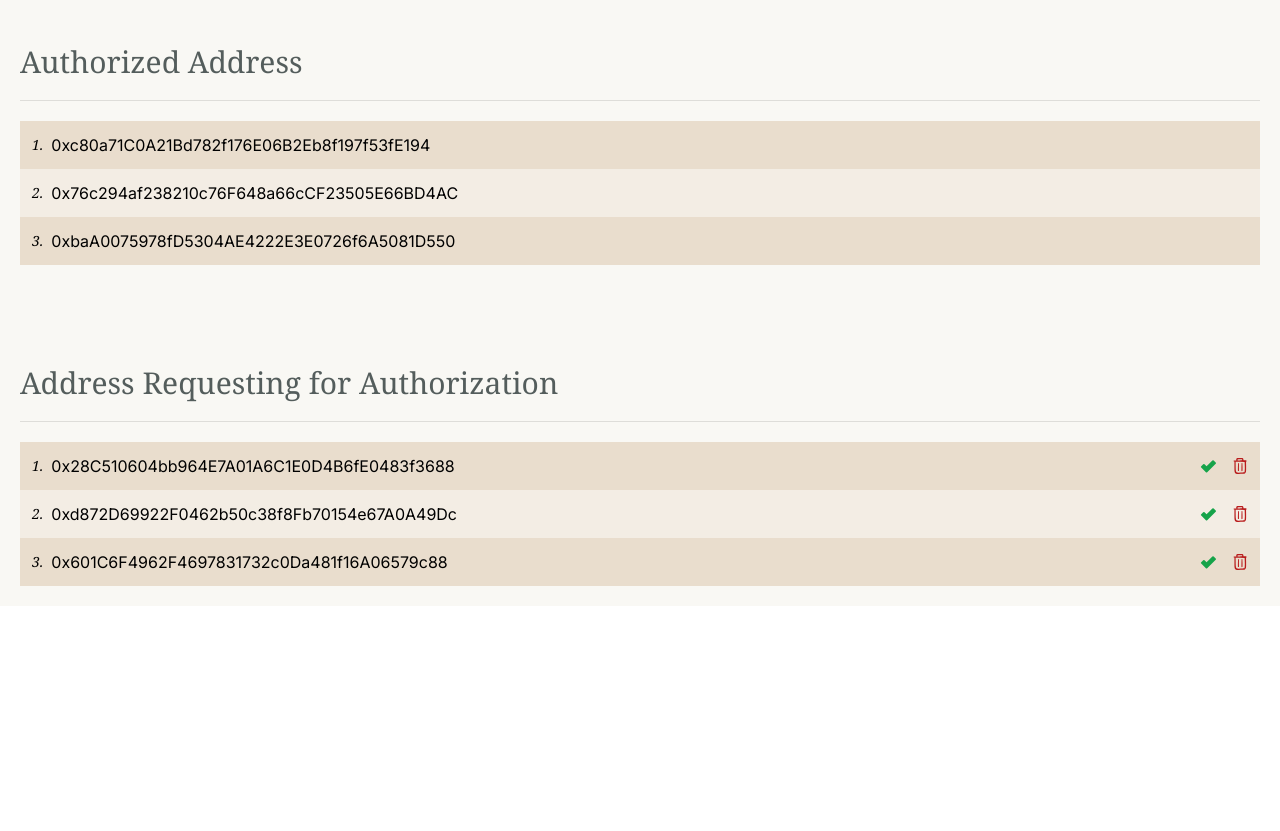
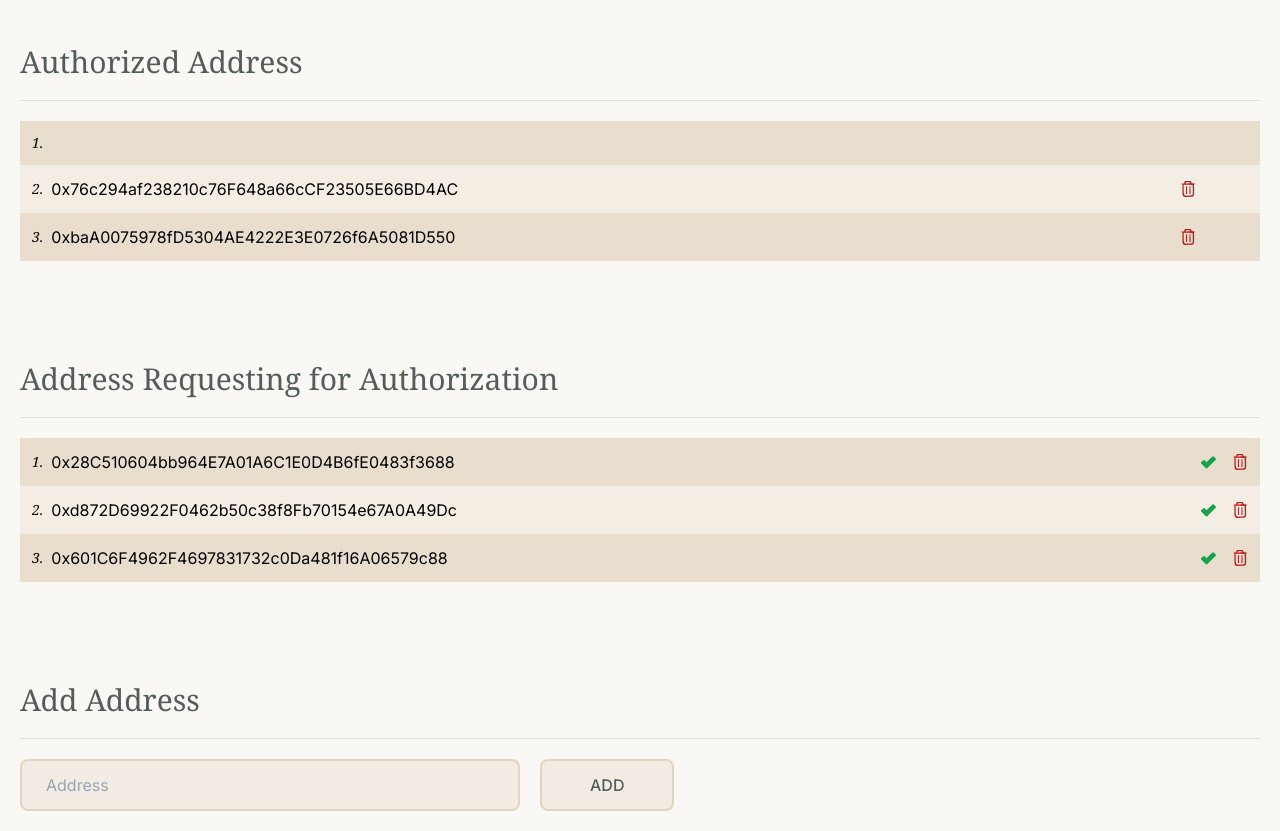
Before and after one commit to Fearless09/wine-test, a Next.js app: page /admin in a window 1280 px wide. Before the commit this address had no page. Shown: the part 280-1111 px from the top of the page. Before the commit the page ends 886 px from the top, so only its background shows below. Built offline with nearby package versions, Linux system fonts and the light colour scheme.

Commit message:
Executing Blockchain Functions

```diff
--- a/app/Context.jsx
+++ b/app/Context.jsx
@@ -1,71 +1,156 @@
 "use client"
 import { v4 as uuidv4 } from 'uuid';
-import React, { createContext, useState } from "react";
+import React, { createContext, useState, useEffect } from "react";
+import { BigNumber, ethers } from 'ethers';
+import WineRegistryContract from './blockchain/WineRegistry.json';
 
 export const AppContext = createContext()
 
 export default function AppContextProvider({ children }) {
     // Owner's Address
-    // const owner = '0x1a930B92C36D3BA43CFcF5Ce5EDca2E75A7c8cDB'
-    const owner = '0xc80a71C0A21Bd782f176E06B2Eb8f197f53fE194'
+    const [owner, setOwner] = useState("")
     const [authorizedAddress, setAuthorizedAddress] = useState([owner, "0x76c294af238210c76F648a66cCF23505E66BD4AC", "0xbaA0075978fD5304AE4222E3E0726f6A5081D550"])
     const [requestingAuthorization, setRequestingAuthorization] = useState(["0x28C510604bb964E7A01A6C1E0D4B6fE0483f3688", "0xd872D69922F0462b50c38f8Fb70154e67A0A49Dc", "0x601C6F4962F4697831732c0Da481f16A06579c88"])
 
-    const [wines, setWines] = useState([
-        {
-            uuid: '6ab51925-37b4-4031-ac15-d5c0efaa9ea2',
-            name: `2016 Ca'Marcanda Vistamare Toscana`,
-            year: 2013,
-            country: 'France',
-            type: 'Chardonnay',
-            price: '$108.00',
-            description: `The flavors are lively and fresh with a fine balance and a perceptible elegance and finesse. Ca’Marcanda Vistamare Toscana 2016 is fragrant and expressive with fruity and floral notes which recall apples and white peaches.`,
-            image: "/new/1.webp",
-            owner_address: "0x1a930b92c36d3ba43cfcf5ce5edca2e75a7c8cdb"
-        },
-        {
-            uuid: '5a5211a7-f1ba-428b-90b8-2340470921d4',
-            name: `2016 Chateau Montjoie Barsac`,
-            year: 2013,
-            country: 'Italy',
-            type: 'Chardonnay',
-            price: '$158.00',
-            description: `Chateau Montjoie Barsac 2019 has a transparent golden color. The nose combines notes of fresh red fruit with pleasant hints of vanilla. The palate is well balanced, supple, and remarkable for its silky tannins and pleasurable freshness. It has a distinctive lengthy finish.`,
-            image: "/new/2.webp",
-            owner_address: ""
-        },
-        {
-            uuid: 'b0f8660f-f049-4325-bf30-dfab07ebfa06',
-            name: `2015 Aloxe Corton Remy Gautier`,
-            year: 2015,
-            country: 'France',
-            type: 'Pinot Noir',
-            price: '$180.00',
-            description: `Persistent and mineral on the finish and aftertaste, Aloxe Corton Remy Gautier 2017 has a translucent pink color. The nose combines notes of fresh red fruit with pleasant hints of vanilla. It has a distinctive lengthy finish.`,
-            image: "/new/3.webp",
-            owner_address: ""
-        },
-        {
-            uuid: '989c5b68-5348-4d14-9b48-6fcc80b8c5eb',
-            name: `2017 Volnay Marcel Frecourt`,
-            year: 2013,
-            country: 'Rome',
-            type: 'Pinot Noir',
-            price: '$120.00',
-            description: `The first contemporary red wine blended with untraditional varieties (specifically Merlot) and one of the first red wines in the Chianti Classico region that didn’t use white grapes. Volnay Marcel Frecourt is a milestone. It’s produced with a selection of Sangiovese, Cabernet Sauvignon and Cabernet Franc. `,
-            image: "/new/4.webp",
-            owner_address: ""
-        },
-    ])
+    const [wines, setWines] = useState(null)
     // Connected Address
     const [address, setAddress] = useState(null)
 
+    const [provider, setProvider] = useState(null);
+    const [contract, setContract] = useState(null);
 
-    // console.log(uuidv4())
-    // console.log(authorizedAddress)
+    useEffect(() => {
+        const init = async () => {
+            if (typeof window !== 'undefined' && typeof window.ethereum !== 'undefined') {
+                // Modern dapp browsers
+                window.ethereum.autoRefreshOnNetworkChange = false;
+                try {
+                    // Request account access
+                    await window.ethereum.request({ method: 'eth_requestAccounts' })
+                        .then(result => {
+                            setAddress(result[0])
+                        })
+                } catch (error) {
+                    console.error('User denied account access');
+                }
+                const providerInstance = new ethers.providers.Web3Provider(window.ethereum);
+                setProvider(providerInstance);
+            } else {
+                // Non-dapp browsers
+                console.error('Non-Ethereum browser detected. You should consider trying MetaMask!');
+            }
+        };
+        init();
+    }, []);
+
+    useEffect(() => {
+        if (provider) {
+            const signer = provider.getSigner();
+            const contractInstance = new ethers.Contract(
+                WineRegistryContract.address,
+                WineRegistryContract.output.abi,
+                signer
+            );
+            setContract(contractInstance);
+        }
+    }, [provider]);
+
+    const getAllWinesByOwner = async (ownerAddress) => {
+        try {
+            const wine = await contract.getAllWinesByOwner(ownerAddress);
+            setWines(wine)
+            // console.log('Wines:', wine)
+            return wine;
+        } catch (error) {
+            console.error('Error getting wines:', error);
+            return [];
+        }
+    };
+
+    const removeWineById = async (ownerAddress, wineIndex) => {
+        try {
+            const tx = await contract.removeWineByOwner(ownerAddress, wineIndex);
+            const res = await tx.wait();
+            console.log('Wine removed successfully', res);
+            getAllWinesByOwner(address)
+        } catch (error) {
+            console.error('Error removing wine:', error);
+        }
+    };
+
+    const getWineById = async (ownerAddress, wineIndex) => {
+        try {
+            const wine = await contract.getWineById(ownerAddress, wineIndex);
+            console.log('Wine:', wine);
+            return wine;
+        } catch (error) {
+            console.error('Error getting wine:', error);
+            return null;
+        }
+    };
+
+    const getOwner = async () => {
+        try {
+            const block_owner = await contract.owner();
+            // console.log('Owner:', block_owner);
+            setOwner(block_owner)
+            return block_owner;
+        } catch (error) {
+            console.error('Error getting owner:', error);
+            return [];
+        }
+    };
+
+    const getAllOwners = async () => {
+        try {
+            const owners = await contract.getOwners();
+            console.log('Owners:', owners);
+            setAuthorizedAddress(owners)
+            return owners;
+        } catch (error) {
+            console.error('Error getting owners:', error);
+            return [];
+        }
+    };
+
+    const addOwner = async (ownerAddress) => {
+        console.log("Adding ", ownerAddress)
+        try {
+            const tx = await contract.addOwner(ownerAddress);
+            const res = await tx.wait();
+            getAllOwners()
+            console.log('Owner added successfully', res);
+        } catch (error) {
+            console.error('Error adding owner:', error);
+        }
+    };
+
+    const removeOwner = async (ownerAddress) => {
+        console.log("Removing ", ownerAddress)
+        try {
+            const tx = await contract.removeOwner(ownerAddress);
+            const res = await tx.wait();
+            getAllOwners()
+            console.log('Owner removed successfully', res);
+        } catch (error) {
+            console.error('Error removing owner:', error);
+        }
+    };
+
+    useEffect(() => {
+        if (address && contract) {
+            getAllWinesByOwner(address)
+            getOwner()
+            getAllOwners()
+            // console.log(address)
+        }
+    }, [address, contract])
+
+    // address && removeWineById(address, "0x41f0675afad34455c67b56c91788d6be3134d341769fbf23adfea8b69f6696f6")
+    // address && getAllWinesByOwner(address)
     return (
         <AppContext.Provider
-            value={{ wines, setWines, address, setAddress, owner, authorizedAddress, setAuthorizedAddress, setRequestingAuthorization, requestingAuthorization }}
+            value={{ contract, addOwner, removeOwner, removeWineById, wines, setWines, address, setAddress, owner, authorizedAddress, setAuthorizedAddress, setRequestingAuthorization, requestingAuthorization }}
         >
             {children}
         </AppContext.Provider>
--- a/app/admin/page.jsx
+++ b/app/admin/page.jsx
@@ -1,20 +1,38 @@
 "use client"
-import React, { useContext, useEffect } from 'react'
+import React, { useContext, useEffect, useState } from 'react'
 import { BackSVG, DeleteSVG, MarkSVG } from '../components/Svgs'
 import NavBar from '../components/NavBar'
 import { useRouter } from 'next/navigation'
 import { AppContext } from '../Context'
 
 export default function Page() {
-    const { address, authorizedAddress, setAuthorizedAddress, requestingAuthorization, setRequestingAuthorization, owner } = useContext(AppContext)
+    const { contract, address, authorizedAddress, setAuthorizedAddress, requestingAuthorization, setRequestingAuthorization, owner, addOwner, removeOwner } = useContext(AppContext)
+    const [addAddress, setAddAddress] = useState("")
+    const [isDiable, setIsDisable] = useState(true)
     const router = useRouter()
 
     useEffect(() => {
-        if (owner?.toLowerCase() !== address?.toLowerCase()) {
-            router.push('/')
-            return
+        if (contract && owner && address) {
+            if (owner?.toLowerCase() !== address?.toLowerCase()) {
+                router.push('/')
+                return
+            }
         }
-    }, [address, owner])
+    }, [address, owner, contract])
+
+    useEffect(() => {
+        if (!addAddress || addAddress === "" || addAddress?.trim() === "") {
+            setIsDisable(true)
+        } else {
+            setIsDisable(false)
+        }
+    }, [addAddress])
+
+    const onAdd = async (e) => {
+        e.preventDefault()
+        await addOwner(addAddress)
+        setAddAddress("")
+    }
 
     const deleteRequest = (value) => {
         setRequestingAuthorization(prevArray => prevArray.filter(item => item !== value))
@@ -48,11 +66,21 @@ export default function Page() {
                 <ul className='flex flex-col gap1'>
                     {authorizedAddress?.map((item, index) => (
                         <li
-                            className='p-3 odd:bg-[#B98D58]/25 even:bg-[#B98D58]/10 hover:bg-white flex items-center gap-2'
+                            className='p-3 pe-16 odd:bg-[#B98D58]/25 even:bg-[#B98D58]/10 hover:bg-white flex items-center gap-5 justify-between'
                             key={index}
                         >
-                            <span className='italic font-serif text-sm font-extralight select-none'>{index + 1}.</span>
-                            <span> {item}</span>
+                            <span className='flex items-center gap-2'>
+                                <span className='italic font-serif text-sm font-extralight select-none'>{index + 1}.</span>
+                                <span> {item}</span>
+                            </span>
+                            {item?.toLowerCase() !== owner?.toLowerCase() && (
+                                <button
+                                    className='text-red-700'
+                                    onClick={() => removeOwner(item)}
+                                >
+                                    <DeleteSVG />
+                                </button>
+                            )}
                         </li>
                     ))}
                 </ul>
@@ -87,6 +115,30 @@ export default function Page() {
                         </li>
                     ))}
                 </ul>
+
+                <h4 className='py-5 mt-20 mb-5 border-b border-[#DEDDD9] text-[#545D5C] text-3xl font-medium font-serif'>
+                    Add Address
+                </h4>
+                <form
+                    className='flex items-center gap-5'
+                    onSubmit={onAdd}
+                >
+                    <input
+                        className='bg-[#B98D58]/10 border-2 border-[#B98D58]/25 focus-visible:outline-[#B98D58] outline-2 outline-transparent py-3 px-6 rounded-lg w-full max-w-[500px]'
+                        type="text"
+                        placeholder='Address'
+                        value={addAddress}
+                        onChange={(e) => setAddAddress(e.target.value)}
+                        required
+                    />
+                    <button
+                        className='w-max py-3 px-12 rounded-lg border-2 border-[#B98D58] bg-[#B98D58]/25 text-[#545D5C] disabled:bg-[#B98D58]/10 disabled:border-[#B98D58]/25 font-medium active:scale-[0.95]'
+                        type='submit'
+                        disabled={isDiable}
+                    >
+                        ADD
+                    </button>
+                </form>
             </div>
         </section>
     )
--- a/app/blockchain/WineRegistry.json
+++ b/app/blockchain/WineRegistry.json
@@ -1,5 +1,5 @@
 {
-    "address": "0xacc6f3781bb00824d60a59f2b966d5e074a1eac6",
+    "address": "0x87455DFdCb31aD48be2D087Bc0a1849Dc334FC5F",
     "compiler": {
         "version": "0.8.25+commit.b61c2a91"
     },
--- a/app/components/Header.jsx
+++ b/app/components/Header.jsx
@@ -3,8 +3,8 @@ import NavBar from './NavBar'
 
 export default function Header() {
     return (
-        <header className="w-full h-svh bg-[url('/header-bg.jpg')] bg-no-repeat bg-cover bg-center text-white">
-            <div className='bg-black/25 h-full bg-[url("/header-bottom.svg")] bg-no-repeat bg-bottom bg-contain'>
+        <header className="relative w-full h-svh bg-[url('/header-bg.jpg')] bg-no-repeat bg-cover bg-center text-white">
+            <div className='bg-black/25 h-full bg-[url("/header-bottom.svg")] bg-no-repeat bg-bottom  bg-contain'>
                 <NavBar />
                 <div className='h-full p-5 container mx-auto flex items-center justify-center text-[#F9F8F4]'>
                     <h1 className='text-center font-semibold font-serif leading-relaxed text-5xl'>
@@ -12,6 +12,7 @@ export default function Header() {
                     </h1>
                 </div>
             </div>
+            <div className='absolute w-full h-1 -bottom-1 left-0 -translate-y-1/2 bg-[#F9F8F4]'></div>
         </header>
     )
 }
--- a/app/components/Product.jsx
+++ b/app/components/Product.jsx
@@ -5,18 +5,20 @@ import Link from 'next/link'
 import { AppContext } from '../Context'
 
 export default function Product({ item }) {
-    const { wines, setWines, address } = useContext(AppContext)
+    const { removeWineById, wines, setWines, address } = useContext(AppContext)
 
     const deleteWine = () => {
-        if (address === item.owner_address) {
-            setWines(prevWines => prevWines.filter(wine => wine.uuid !== item.uuid));
+        if (address.toLowerCase() === item.owner.toLowerCase()) {
+            removeWineById(address, item.id)
+            console.log("Delete", item.id)
+            console.log("Delete", address)
         }
     }
     return (
         <div
             className='relative border border-[#DEDDD9] p-4 rounded-lg shadow-lg'
         >
-            {(address === item.owner_address) && (
+            {(address?.toLowerCase() === item.owner.toLowerCase()) && (
                 <button
                     className='absolute z-20 right-4 top-4 rounded-full p-2 bg-red-200/50 text-red-700 flex items-center justify-center'
                     onClick={() => deleteWine()}
@@ -26,10 +28,10 @@ export default function Product({ item }) {
             )}
             <div className='h-[460px] overflow-hidden'>
                 <Link
-                    href={`/wine/${item.uuid}`}
+                    href={`/wine/${item.id}`}
                 >
                     <Image
-                        src={item.image}
+                        src={"/new/1.webp"}
                         width={1080}
                         height={1080}
                         alt={item.name}
@@ -39,17 +41,17 @@ export default function Product({ item }) {
             </div>
             <div className='text-center px-[10px] pb-[50px] w-[250px] mx-auto'>
                 <Link
-                    href={`/wine/${item.uuid}`}
+                    href={`/wine/${item.id}`}
                 >
                     <h1 className='pt-7 pb-2 text-3xl leading-normal font-serif text-[#545C5D]'>
                         {item.name}
                     </h1>
-                    <p className='font-serif mb-2 text-[#242E35]'>
+                    {/* <p className='font-serif mb-2 text-[#242E35]'>
                         {item.type}
                     </p>
                     <p className='font-medium text-[#b3af54]'>
                         {item.price}
-                    </p>
+                    </p> */}
                 </Link>
             </div>
         </div>
--- a/app/components/Products.jsx
+++ b/app/components/Products.jsx
@@ -1,14 +1,11 @@
 "use client"
 import React, { useContext } from 'react'
 import { AppContext } from '../Context'
-import { v4 as uuidv4 } from 'uuid'
 import Product from './Product'
 
 export default function Products() {
     const { wines } = useContext(AppContext)
 
-    // console.log(uuidv4())
-    // console.log(wines)
     return (
         <section className='p-5 pb-[100px] bg-[#F9F8F4] bg-[url("/grape.webp")] bg-no-repeat bg-center'>
             <div className='container mx-auto mt-10 grid md:grid-cols-2 xl:grid-cols-4 gap-x-5 gap-y-10'>
--- a/app/page.jsx
+++ b/app/page.jsx
@@ -74,12 +74,13 @@ export default function Home() {
     //======================
 
     //7. get all wines by owner
-    const wines = await getAllWinesByOwner(
-      '0x5CFb4D18bAfDb4A7E9663cf8CE87dB149D5611B3'
-    ).catch(error => console.error(error))
-    //get values of type BigNumber like lotsize from blockchain response.
-    //Note that we got multiple wines
-    if (wines) console.log(getStringOfBigNumber(wines[0][3]))
+    // const wines = await getAllWinesByOwner(
+    //   '0x1a930B92C36D3BA43CFcF5Ce5EDca2E75A7c8cDB'
+    // ).catch(error => console.error(error))
+    // //get values of type BigNumber like lotsize from blockchain response.
+    // //Note that we got multiple wines
+    // if (wines()) console.log(getStringOfBigNumber(wines[0][3]))
+    // wines()
 
     //================
 
--- a/app/wine/[id]/page.jsx
+++ b/app/wine/[id]/page.jsx
@@ -8,20 +8,39 @@ import Image from 'next/image'
 
 export default function Page({ params }) {
     const { id } = params
-    const { wines, setWines, address } = useContext(AppContext)
+    const { wines, setWines, address, contract, removeWineById } = useContext(AppContext)
     const [wine, setWine] = useState(null)
     const router = useRouter()
     const currentURL = window.location.href
 
-    // console.log(id)
+    const getWineById = async (ownerAddress, wineIndex) => {
+        try {
+            const block_wine = await contract.getWineById(ownerAddress, wineIndex);
+            console.log('Wine:', block_wine);
+            setWine(block_wine)
+            return block_wine;
+        } catch (error) {
+            console.error('Error getting wine:', error);
+            return null;
+        }
+    };
+
     useEffect(() => {
-        const findWine = wines?.find(item => item.uuid === id)
-        setWine(findWine)
-    }, [wines, id])
+        if (address && contract && id) {
+            getWineById(address, id)
+        }
+    }, [contract, id, address,])
 
-    const deleteWine = () => {
-        if (address === wine.owner_address) {
-            setWines(prevWines => prevWines.filter(prevWine => prevWine.uuid !== wine.uuid));
+    const deleteWine = async () => {
+        if (address.toLowerCase() === wine.owner.toLowerCase()) {
+            console.log("Delete Cliked")
+            try {
+                await removeWineById(address, wine.id)
+                getWineById(address, id)
+                console.log("Wine Removed")
+            } catch (error) {
+                console.error('Error removing wine:', error);
+            }
         }
     }
 
@@ -49,7 +68,7 @@ export default function Page({ params }) {
                         {/* Wine Image */}
                         <div className='relative text-center'>
                             <Image
-                                src={wine?.image}
+                                src={"/new/1.webp"}
                                 width={555}
                                 height={1024}
                                 alt={wine?.name}
@@ -61,28 +80,36 @@ export default function Page({ params }) {
                             <h1 className='text-6xl leading-tight font-light text-[#545D5C] mb-5'>
                                 {wine?.name}
                             </h1>
-                            <p className='mb-5 font-medium text-[#B98D58]'>
+                            {/* <p className='mb-5 font-medium text-[#B98D58]'>
                                 {wine?.price}
                             </p>
                             <p className='text-lg font-extralight text-[#545D5C] font-serif leading-8'>
                                 {wine?.description}
-                            </p>
+                            </p> */}
 
                             <h4 className='py-5 my-5 border-b border-[#DEDDD9] text-[#545D5C] text-xl font-medium font-serif'>
                                 Technical
                             </h4>
-                            <p className='text-[#545D5C] font-serif text-lg flex items-center gap-3 mb-2'>
+                            {/* <p className='text-[#545D5C] font-serif text-lg flex items-center gap-3 mb-2'>
                                 <span className='font-medium'>Harvest Date:</span>
                                 <span className='font-extralight'>{wine?.year}</span>
-                            </p>
+                            </p> */}
                             <p className='text-[#545D5C] font-serif text-lg flex items-center gap-3 mb-2'>
                                 <span className='font-medium'>Country:</span>
                                 <span className='font-extralight'>{wine?.country}</span>
                             </p>
-                            <p className='text-[#545D5C] font-serif text-lg flex items-center gap-3'>
+                            <p className='text-[#545D5C] font-serif text-lg flex items-center gap-3 mb-2'>
+                                <span className='font-medium'>Region:</span>
+                                <span className='font-extralight'>{wine?.region}</span>
+                            </p>
+                            <p className='text-[#545D5C] font-serif text-lg flex items-center gap-3 mb-2'>
+                                <span className='font-medium'>Area:</span>
+                                <span className='font-extralight'>{wine?.area}</span>
+                            </p>
+                            {/* <p className='text-[#545D5C] font-serif text-lg flex items-center gap-3'>
                                 <span className='font-medium'>Type:</span>
                                 <span className='font-extralight'>{wine?.type}</span>
-                            </p>
+                            </p> */}
 
                             <h4 className='py-5 my-5 border-b border-[#DEDDD9] text-[#545D5C] text-xl font-medium font-serif'>
                                 QR Code
@@ -104,7 +131,7 @@ export default function Page({ params }) {
                                 </a>
                             </span>
 
-                            {wine?.owner_address === address && (
+                            {wine?.owner.toLowerCase() === address.toLowerCase() && (
                                 <button
                                     className='mt-10 w-full px-4 py-2 rounded-lg bg-red-700/95 text-white active:scale-[0.98] flex items-center gap-3 justify-center'
                                     onClick={() => deleteWine()}
```
Also changed, not shown: app/components/NavBar.jsx (+3 -7 lines), app/db.txt (added). Lines whose indentation alone changed are shown as unchanged.
